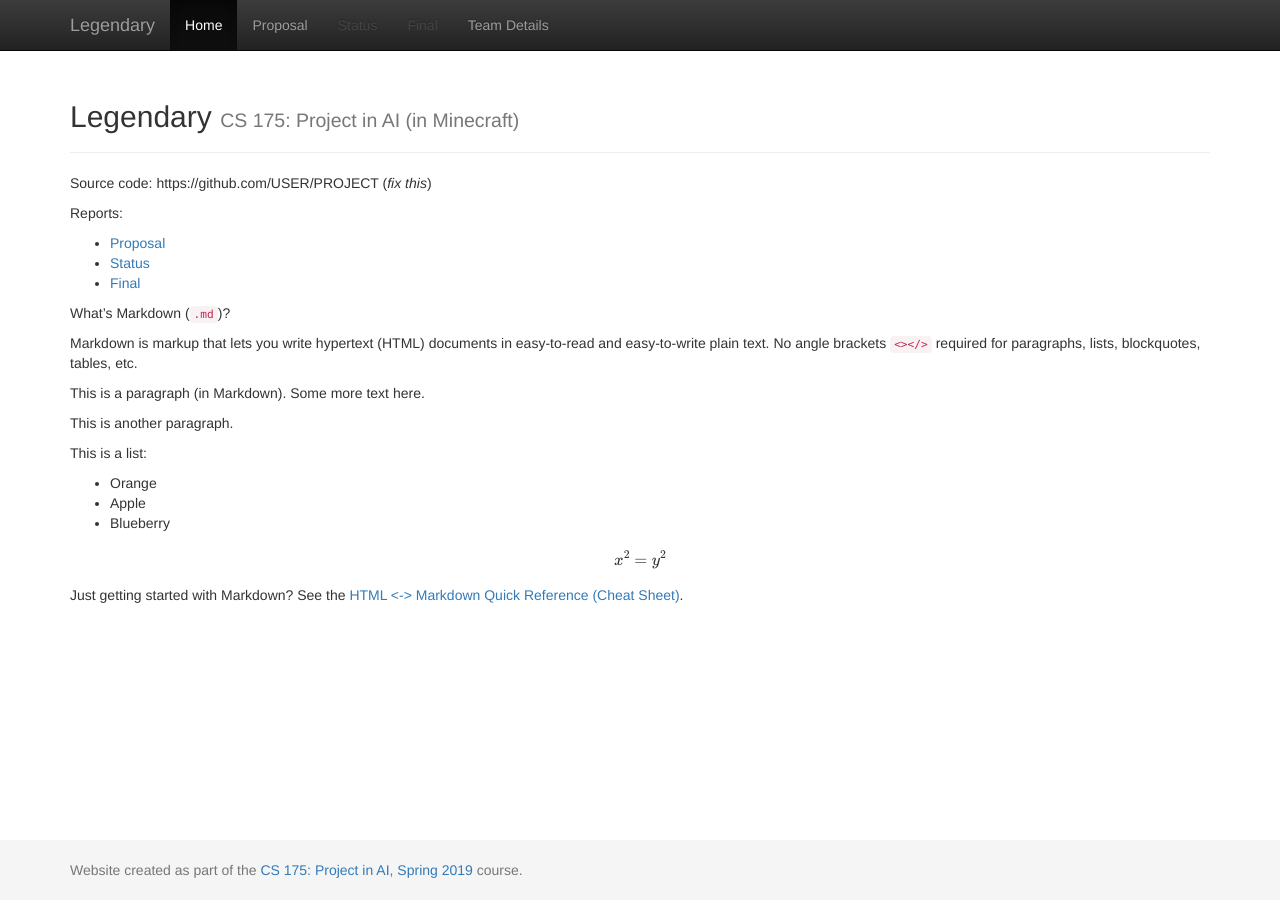
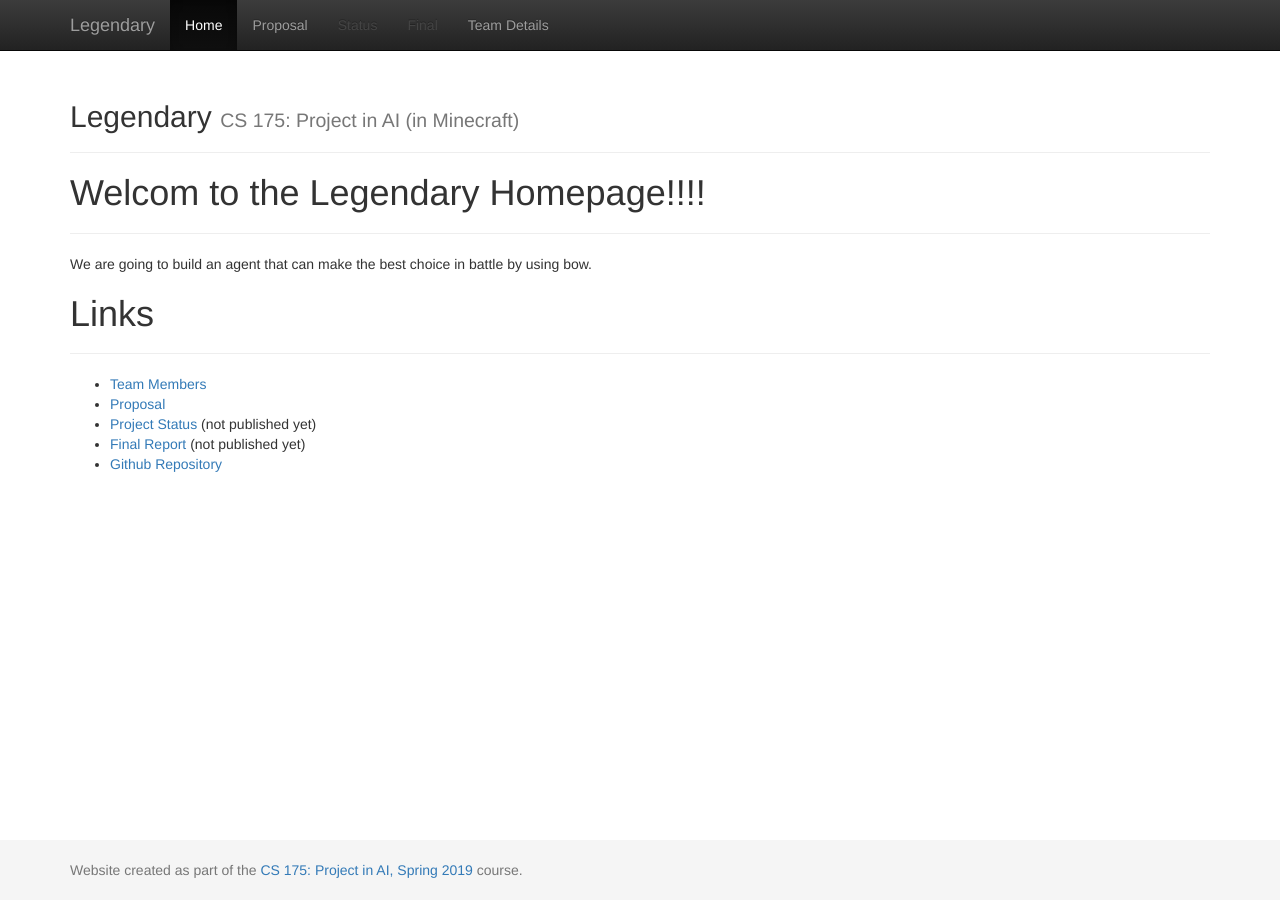
Before and after one commit to Hard-To-Name/Legendary, a Jekyll site: the page built from docs/index.md, in a window 1280 px wide. Built offline with Jekyll 4.4.1, drawn with Linux system fonts in a browser that asks for light colours; formulas are drawn with MathJax 3.

Commit message:
Home page first revision

```diff
--- a/docs/index.md
+++ b/docs/index.md
@@ -3,38 +3,17 @@ layout: default
 title:  Home
 ---
 
-Source code: https://github.com/USER/PROJECT (_fix this_)
+# Welcom to the Legendary Homepage!!!!
+***
 
-Reports:
+We are going to build an agent that can make the best choice in battle by using
+bow.
 
-- [Proposal](proposal.html)
-- [Status](status.html)
-- [Final](final.html)
+# Links
+***
 
-What's Markdown (`.md`)?
-
-Markdown is markup that lets you write hypertext (HTML) documents
-in easy-to-read and easy-to-write plain text.
-No angle brackets `<></>` required for
-paragraphs, lists, blockquotes, tables, etc.
-
-
-This is a paragraph (in Markdown). Some more
-text here.
-
-This is another paragraph.
-
-This is a list:
-
-- Orange
-- Apple
-- Blueberry
-
-$$x^2 = y^2$$
-
-
-Just getting started with Markdown?
-See the [HTML <-> Markdown Quick Reference (Cheat Sheet)][quickref].
-
-
-[quickref]: https://github.com/mundimark/quickrefs/blob/master/HTML.md
+* [Team Members](team.html)
+* [Proposal](proposal.html)
+* [Project Status](status.html) (not published yet)
+* [Final Report](final.html) (not published yet)
+* [Github Repository](https://github.com/Hard-To-Name/Legendary)
```
